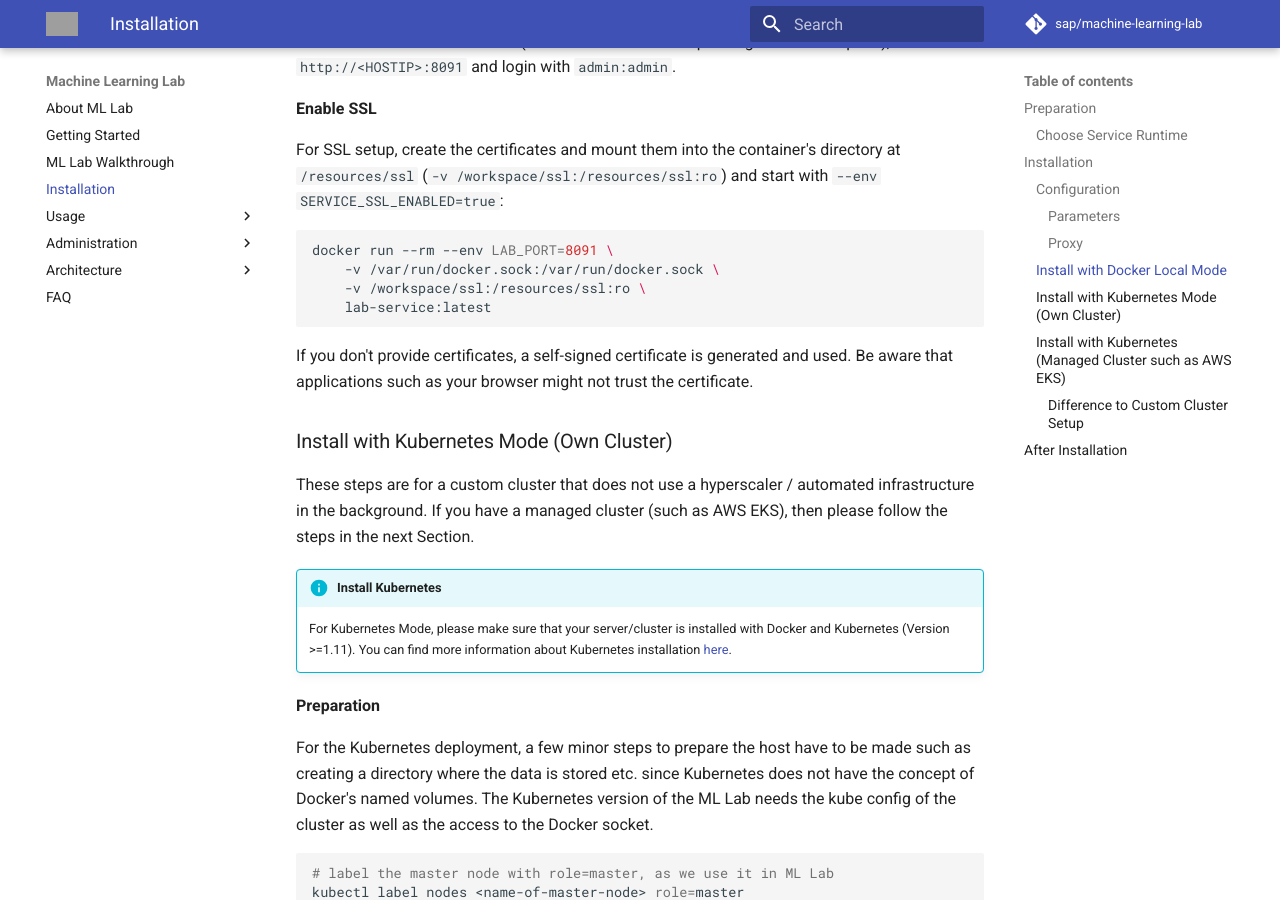
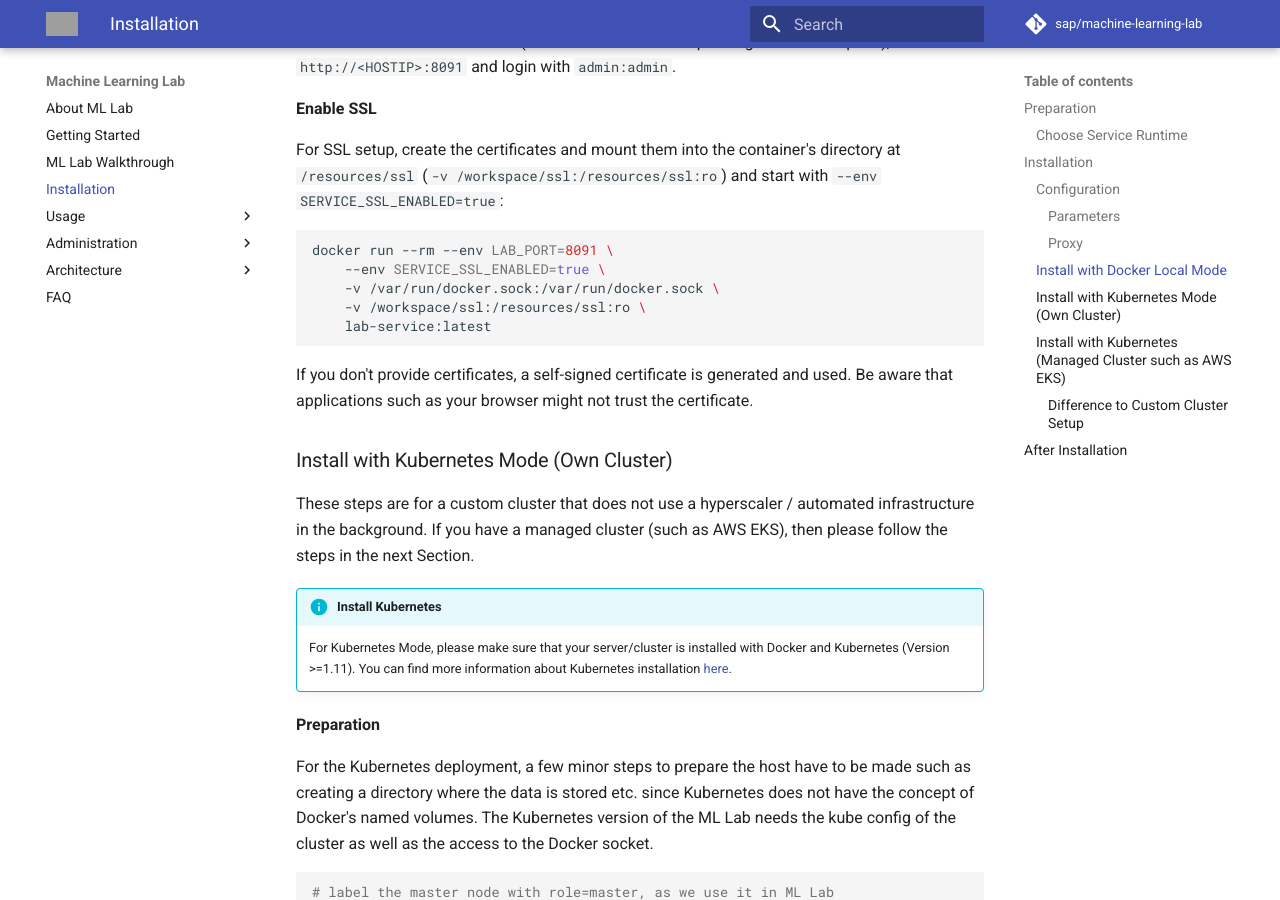
Before and after one commit to SAP/machine-learning-lab, an MkDocs documentation site: the page built from docs/docs/installation/install-lab.md, in a window 1280 px wide and 900 px high, scrolled down 3768 px. Built offline with MkDocs 1.6.1 and Material for MkDocs 9.7.7, drawn with Linux system fonts in a browser that asks for light colours; comment, search, counter and statistics services are not loaded; grey boxes are pictures that could not be loaded.

Commit message:
Documentation: Add missing environment variable on example

````diff
--- a/docs/docs/installation/install-lab.md
+++ b/docs/docs/installation/install-lab.md
@@ -174,6 +174,7 @@
 
 ``` bash
 docker run --rm --env LAB_PORT=8091 \
+    --env SERVICE_SSL_ENABLED=true \
     -v /var/run/docker.sock:/var/run/docker.sock \
     -v /workspace/ssl:/resources/ssl:ro \
     lab-service:latest
````
